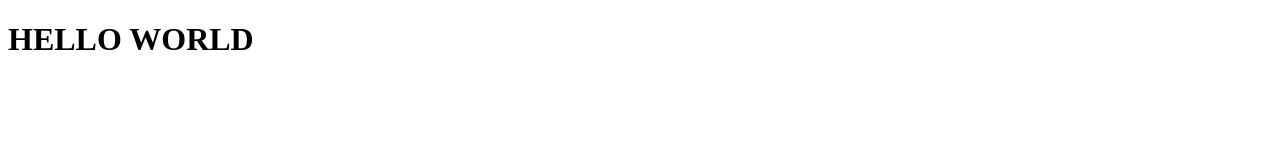
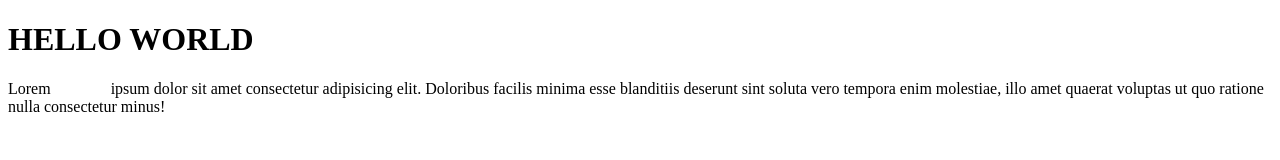
Before and after one commit to ezzCoutinho/FullStack-RocketSeat, a plain HTML site: page index.html in a window 1280 px wide. Drawn offline with Linux system fonts and the light colour scheme.

Commit message:
learning

```diff
--- a/index.html
+++ b/index.html
@@ -7,6 +7,7 @@
 </head>
 <body>
   <h1 id="tittle"> HELLO WORLD</h1>
+  <p>Lorem &nbsp;&nbsp;&nbsp;&nbsp;&nbsp;&nbsp;&nbsp;&nbsp;&nbsp;&nbsp;&nbsp;&nbsp;&nbsp;&nbsp;ipsum dolor sit amet consectetur adipisicing elit. Doloribus facilis minima esse blanditiis deserunt sint soluta vero tempora enim molestiae, illo amet quaerat voluptas ut quo ratione nulla consectetur minus!</p>
   <img src="" alt=""/>
   <br/>
 </body>
```
